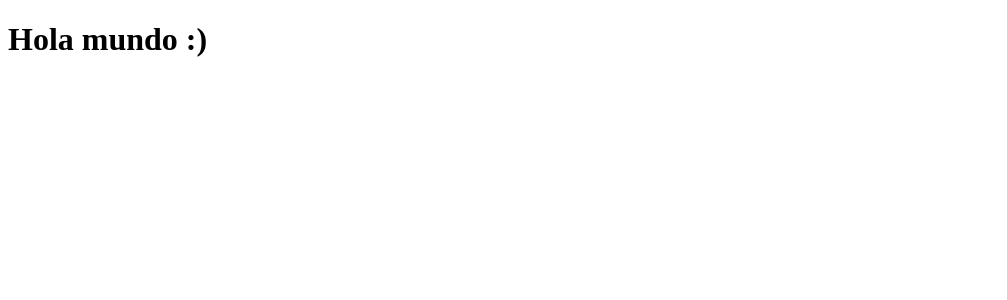
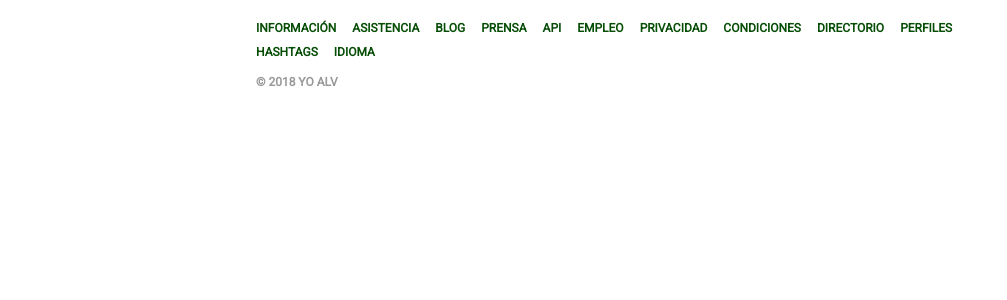
Before and after one commit to ElperDIDO/otro-intagram, a Django app: page / in a window 1280 px wide. Shown: the top 300 px of the page, without its empty margins (0-1007 px from the left). Run offline with Django 3.2, Linux system fonts and the light colour scheme.

Commit message:
adding the footer to the page

```diff
--- /dev/null
+++ b/services/static/css/base/base.css
@@ -0,0 +1,16 @@
+
+body {
+    font-family: var(--main_font);
+    display: flex;
+    flex-direction: column;
+    min-height: 100vh;
+}
+
+
+.maincontent {
+    max-width: 60%;
+    margin: 0 auto;
+    display: flex;
+    flex-direction: column;
+
+}
--- /dev/null
+++ b/services/static/css/config/variables.css
@@ -0,0 +1,17 @@
+@import url('https://fonts.googleapis.com/css?family=Roboto');
+
+:root {
+    --gutter: 16px;
+
+    --padding: 16px;
+
+    --margin: 16px;
+
+    --main_font: 'Roboto', sans-serif;
+
+    --dark-green: rgb(6, 77, 6);
+
+    --gray_9: #999;
+
+    --tablet: 768px
+}
--- /dev/null
+++ b/services/static/css/pages/Index.css
@@ -0,0 +1,26 @@
+.insta-footer {
+    font-size: 12px;
+    font-weight: bold;
+    padding: var(--padding) 0;
+}
+
+
+.insta-footer_list {
+    list-style: none;
+    padding: 0;
+    margin: 0;
+    display: flex;
+    flex-wrap: wrap;
+    color: var(--dark-green);
+}
+
+.insta-footer_item {
+    text-transform: uppercase;
+    margin-right: var(--margin);
+    line-height: 1.5rem
+}
+
+.insta-footer_copyright {
+    color: var(--gray_9);
+
+}
--- a/services/static/css/styles.css
+++ b/services/static/css/styles.css
@@ -0,0 +1,7 @@
+@import "config/variables.css";
+
+@import "base/normalize.css";
+
+@import "pages/index.css";
+
+@import "base/base.css";
--- /dev/null
+++ b/services/templates/Base.html
@@ -0,0 +1,21 @@
+{% load static %}
+<!DOCTYPE html>
+<html lang="es">
+    <head>
+        <meta charset="utf-8"/>
+        <meta name="viewport" content="width=device-width, user-scalable=no, initial-scale=1, maximum-scale=1, minimum-scale=1, shrink-to-fit=no"/>
+        <meta name="theme-color" content="#ae70cc"/>
+        <link rel="icon" href="{% static 'images/Picbucket.png' %}">
+        <link rel="stylesheet" href="{% static 'css/styles.css' %}"/>
+        <title>Picbucket :3</title>
+    </head>
+    <body>
+        {% block content %}
+            <main class="maincontent">
+                {% block maincontent %}
+                {% endblock %}
+            </main>
+        {% endblock %}
+    </body>
+    <script src="{% static 'js/scripts.js' %}"/>
+</html>
--- a/services/templates/index.html
+++ b/services/templates/index.html
@@ -1,16 +1,24 @@
-{% load static %}
-<!DOCTYPE html>
-<html lang="es">
-    <head>
-        <meta charset="utf-8"/>
-        <meta name="viewport" content="width=device-width, user-scalable=no, initial-scale=1, maximum-scale=1, minimum-scale=1, shrink-to-fit=no"/>
-        <meta name="theme-color" content="#ae70cc"/>
-        <link rel="icon" href="{% static 'images/favicon.png' %}">
-        <link rel="stylesheet" href="{% static 'css/styles.css' %}"/>
-        <title>Instagram</title>
-    </head>
-    <body>
-        <h1>Hola mundo :)</h1>
-    </body>
-    <script src="{% static 'js/scripts.js' %}"/>
-</html>
+{% extends "Base.html" %}
+
+{% block maincontent %}
+    <section>
+
+    </section>
+    <footer class="insta-footer">
+        <ul class="insta-footer_list">
+            <li class="insta-footer_item"> Información</li>
+            <li class="insta-footer_item">Asistencia</li>
+            <li class="insta-footer_item">Blog</li>
+            <li class="insta-footer_item">Prensa</li>
+            <li class="insta-footer_item">API</li>
+            <li class="insta-footer_item">Empleo</li>
+            <li class="insta-footer_item">Privacidad</li>
+            <li class="insta-footer_item">Condiciones</li>
+            <li class="insta-footer_item">Directorio</li>
+            <li class="insta-footer_item">Perfiles</li>
+            <li class="insta-footer_item">Hashtags</li>
+            <li class="insta-footer_item">Idioma</li>
+        </ul>
+        <p class="insta-footer_copyright">© 2018 YO ALV</p>
+    </footer>
+{% endblock %}
```
Also changed, not shown: services/static/css/base/normalize.css (added), services/static/images/Instagram logo.png (added), services/static/images/Picbucket.png (added), services/static/images/celulares.png (added), services/static/images/favicon.png (deleted).
